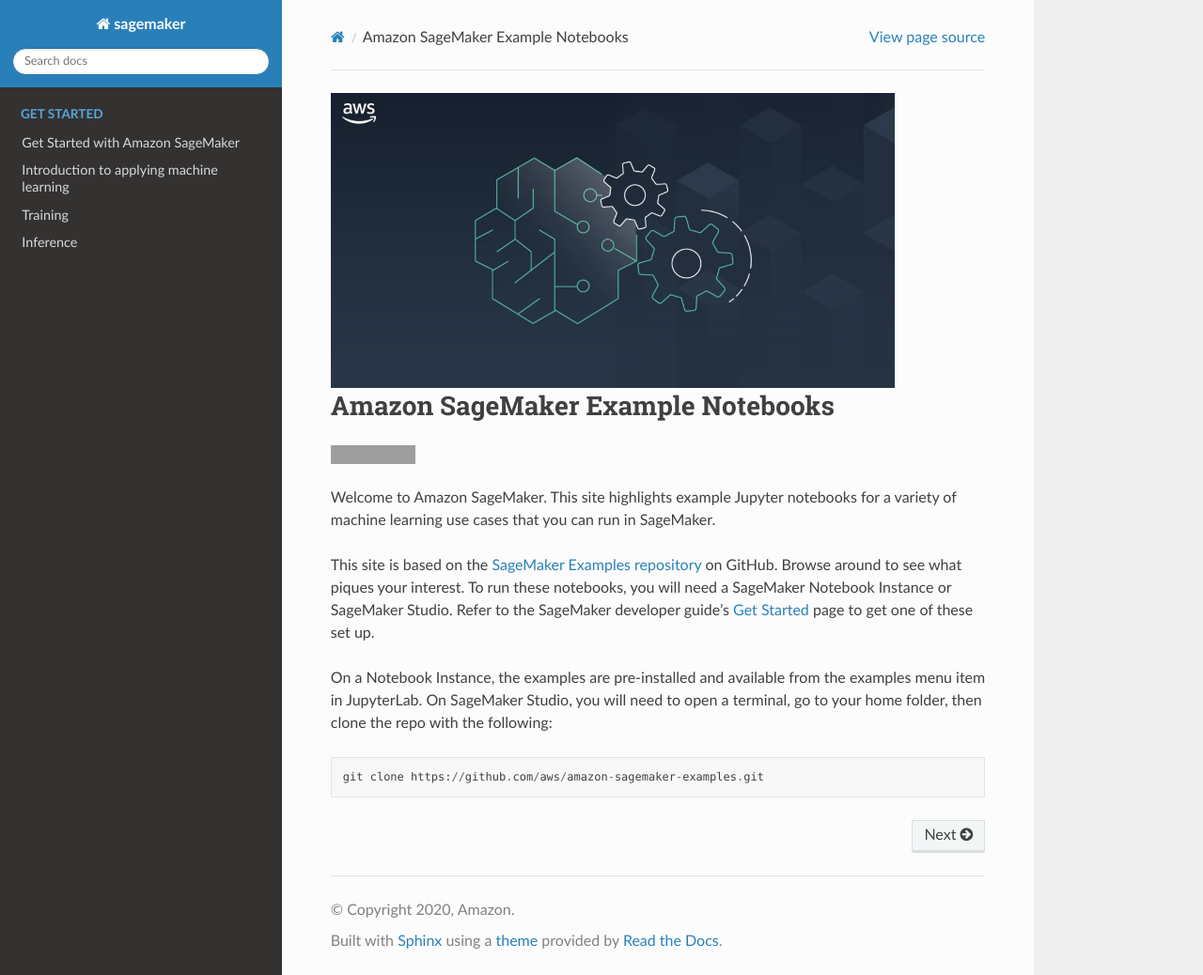
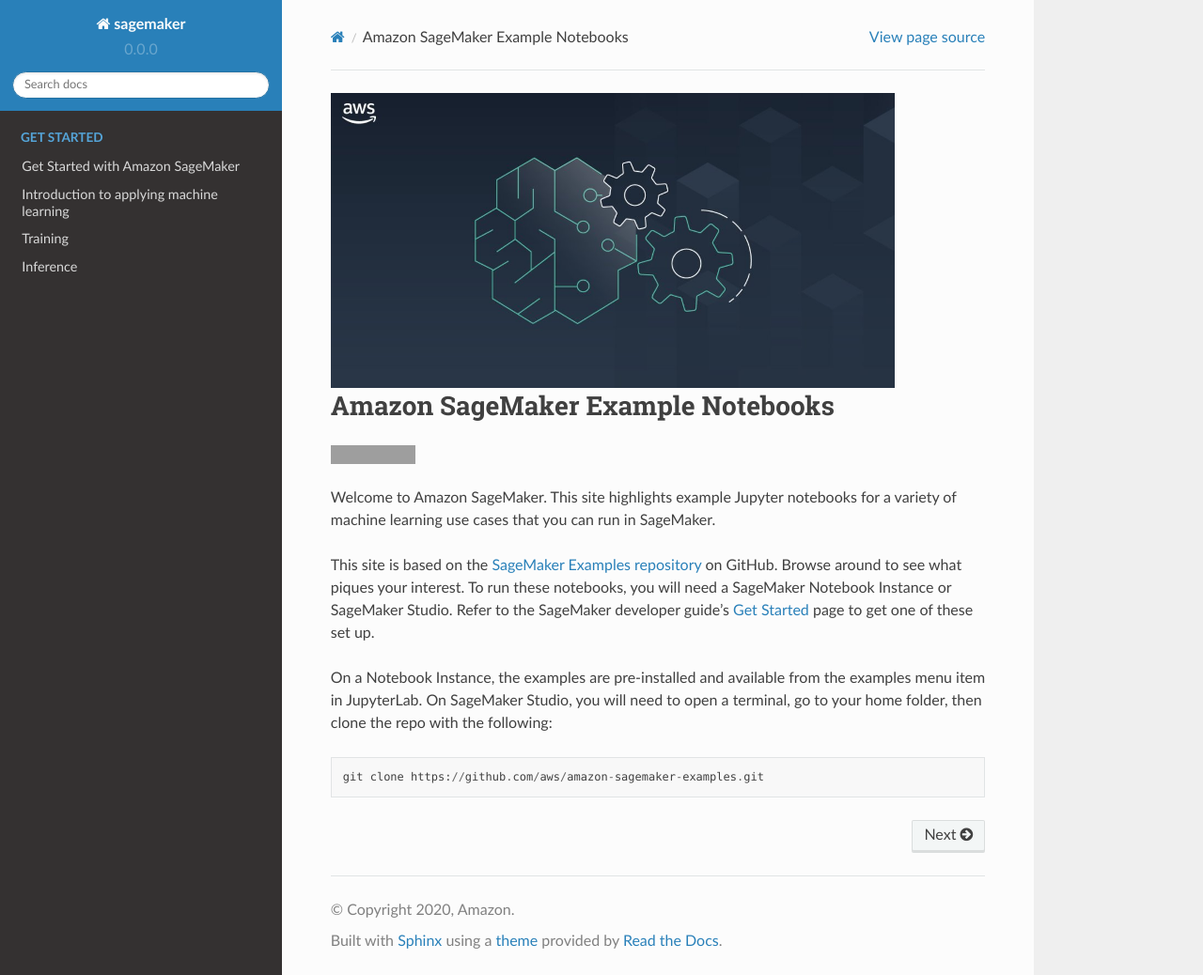
Before and after one commit to hsl89/test_doc_build, a Sphinx documentation site: the page built from doc/index.rst, in a window 1280 px wide and 1038 px high. Shown: the whole window at 94% size. Built offline with Sphinx 7.4.7 and the Read the Docs theme 2.0.0, drawn with Linux system fonts in a browser that asks for light colours; grey boxes are pictures that could not be loaded.

```diff
--- a/doc/conf.py
+++ b/doc/conf.py
@@ -17,7 +17,7 @@ import pkg_resources
 from datetime import datetime
 
 project = u"sagemaker"
-version = pkg_resources.require(project)[0].version
+version = '0.0.0'
 
 # Add any Sphinx extension module names here, as strings. They can be extensions
 # coming with Sphinx (named 'sphinx.ext.*') or your custom ones.
```
Also changed, not shown: 10 other files.
